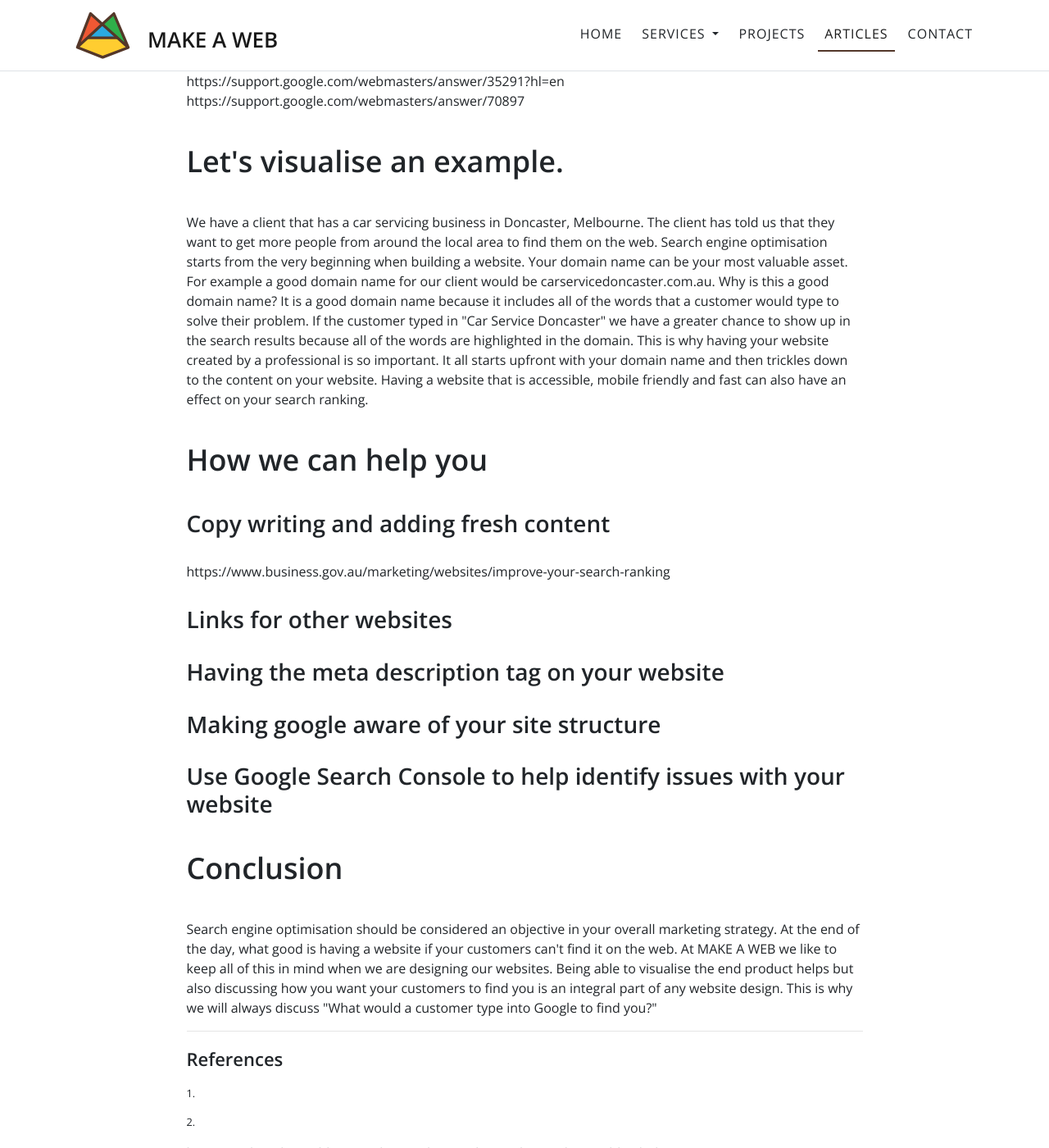
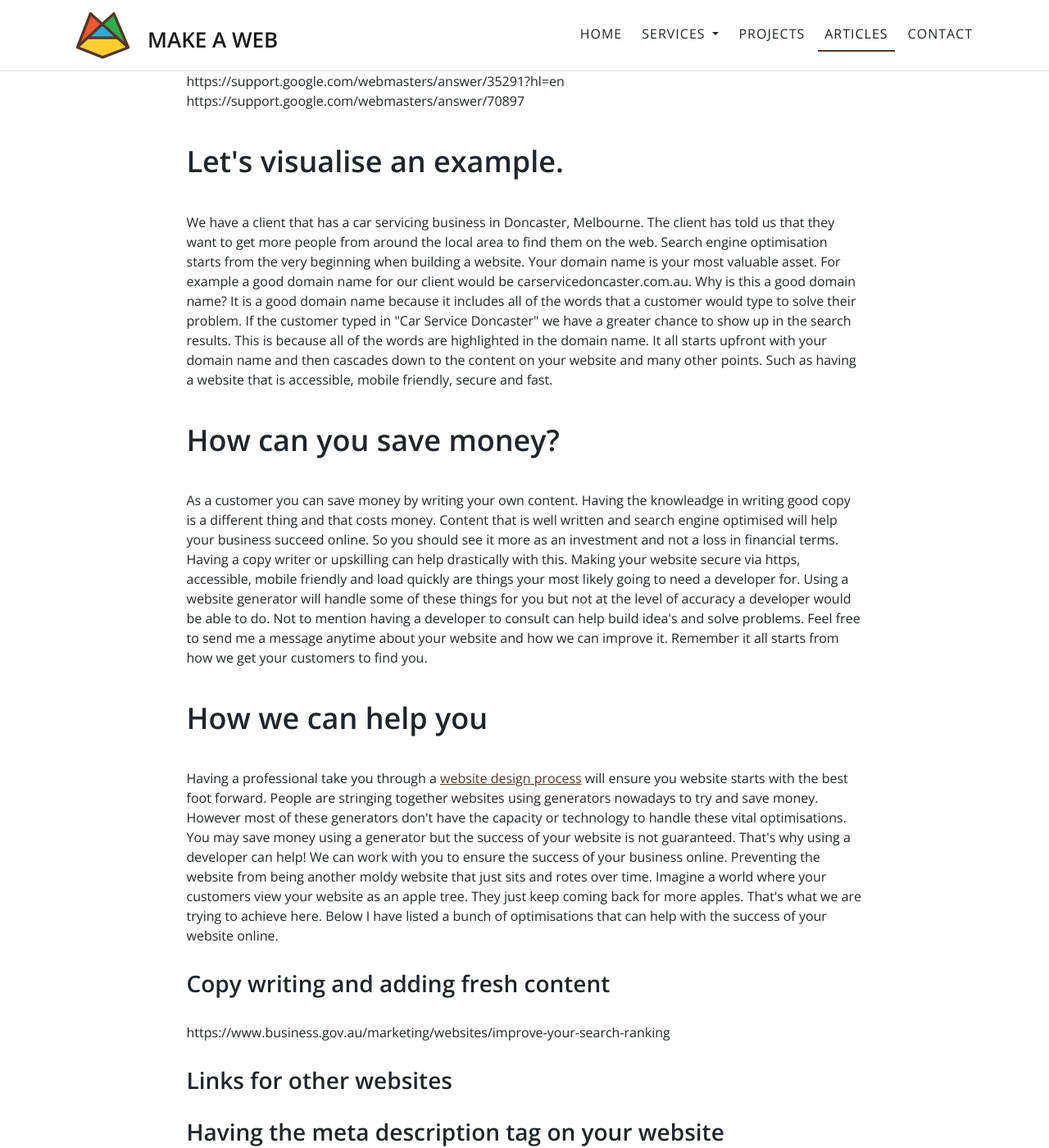
Before and after one commit to makeaweb/maw, a Jekyll site: the page built from _posts/2019-02-01-what-is-seo.html, in a window 1280 px wide and 1400 px high, scrolled down 618 px. Shown: the whole window at 82% size. Built offline with Jekyll 4.4.1, drawn with Linux system fonts in a browser that asks for light colours; nearby versions of some CDN libraries; comment, search, counter and statistics services are not loaded; some of the changed text lies outside the part shown.

Commit message:
Updated article

```diff
--- a/_posts/2019-02-01-what-is-seo.html
+++ b/_posts/2019-02-01-what-is-seo.html
@@ -19,19 +19,21 @@ https://support.google.com/webmasters/answer/70897
 
 <h2>Let's visualise an example.</h2>
 <p>
-  We have a client that has a car servicing business in Doncaster, Melbourne.
-  The client has told us that they want to get more people from around the local area to find them on the web.
-  Search engine optimisation starts from the very beginning when building a website.
-  Your domain name can be your most valuable asset.
-  For example a good domain name for our client would be carservicedoncaster.com.au.
-  Why is this a good domain name?
-  It is a good domain name because it includes all of the words that a customer would type to solve their problem.
-  If the customer typed in "Car Service Doncaster" we have a greater chance to show up in the search results because all of the words are highlighted in the domain.
-  This is why having your website created by a professional is so important.
-  It all starts upfront with your domain name and then trickles down to the content on your website. Having a website that is accessible, mobile friendly and fast can also have an effect on your search ranking.
+  We have a client that has a car servicing business in Doncaster, Melbourne. The client has told us that they want to get more people from around the local area to find them on the web. Search engine optimisation starts from the very beginning when building a website. Your domain name is your most valuable asset. For example a good domain name for our client would be carservicedoncaster.com.au. Why is this a good domain name? It is a good domain name because it includes all of the words that a customer would type to solve their problem. If the customer typed in "Car Service Doncaster" we have a greater chance to show up in the search results. This is because all of the words are highlighted in the domain name. It all starts upfront with your domain name and then cascades down to the content on your website and many other points. Such as having a website that is accessible, mobile friendly, secure and fast.
+</p>
+
+<h2>How can you save money?</h2>
+<p>
+    As a customer you can save money by writing your own content. Having the knowleadge in writing good copy is a different thing and that costs money. Content that is well written and search engine optimised will help your business succeed online. So you should see it more as an investment and not a loss in financial terms. Having a copy writer or upskilling can help drastically with this. Making your website secure via https, accessible, mobile friendly and load quickly are things your most likely going to need a developer for. Using a website generator will handle some of these things for you but not at the level of accuracy a developer would be able to do. Not to mention having a developer to consult can help build idea's and solve problems. Feel free to send me a message anytime about your website and how we can improve it. Remember it all starts from how we get your customers to find you.
 </p>
 
 <h2>How we can help you</h2>
+<p>
+    Having a professional take you through a <a href="" target="_blank">website design process</a> will ensure you website starts with the best foot forward.
+    People are stringing together websites using generators nowadays to try and save money.
+    However most of these generators don't have the capacity or technology to handle these
+    vital optimisations. You may save money using a generator but the success of your website is not guaranteed. That's why using a developer can help! We can work with you to ensure the success of your business online. Preventing the website from being another moldy website that just sits and rotes over time. Imagine a world where your customers view your website as an apple tree. They just keep coming back for more apples. That's what we are trying to achieve here. Below I have listed a bunch of optimisations that can help with the success of your website online.
+</p>
 
 <h3>Copy writing and adding fresh content</h3>
 
@@ -44,11 +46,7 @@ https://www.business.gov.au/marketing/websites/improve-your-search-ranking
 
 <h2>Conclusion</h2>
 <p>
-  Search engine optimisation should be considered an objective in your overall marketing strategy.
-  At the end of the day, what good is having a website if your customers can't find it on the web.
-  At MAKE A WEB we like to keep all of this in mind when we are designing our websites.
-  Being able to visualise the end product helps but also discussing how you want your customers to find you is an integral part of any website design.
-  This is why we will always discuss "What would a customer type into Google to find you?"
+  Search engine optimisation should be considered an objective in your overall marketing strategy. At the end of the day, what good is having a website if your customers can't find it on the web. At MAKE A WEB we like to keep all of this in mind when we are designing our websites. Being able to visualise the end product helps but discussing how you want your customers to find you is an integral part of any website design. This is why we will always discuss "What would a customer type into Google to find you?"
 </p>
 
 <hr>
```
